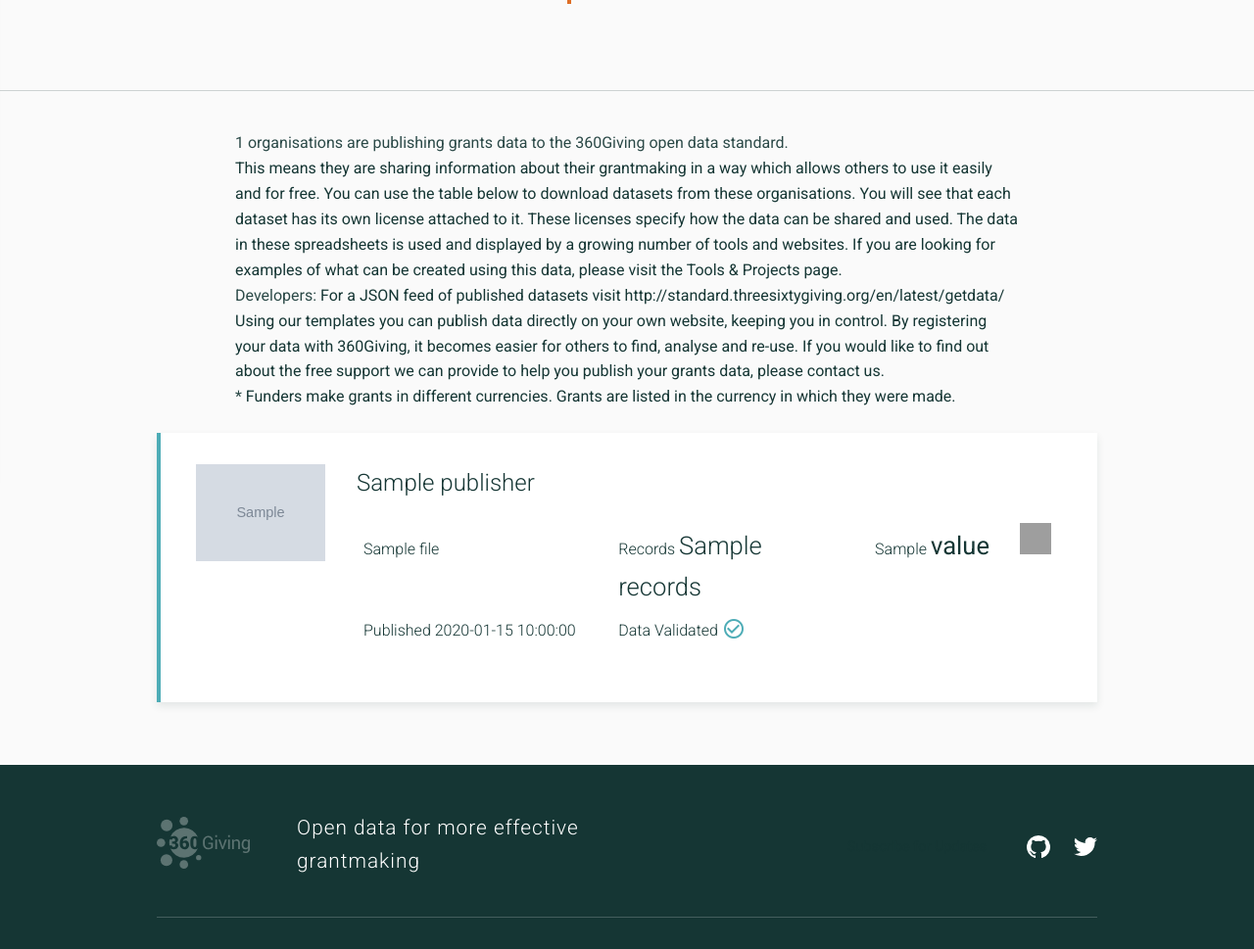
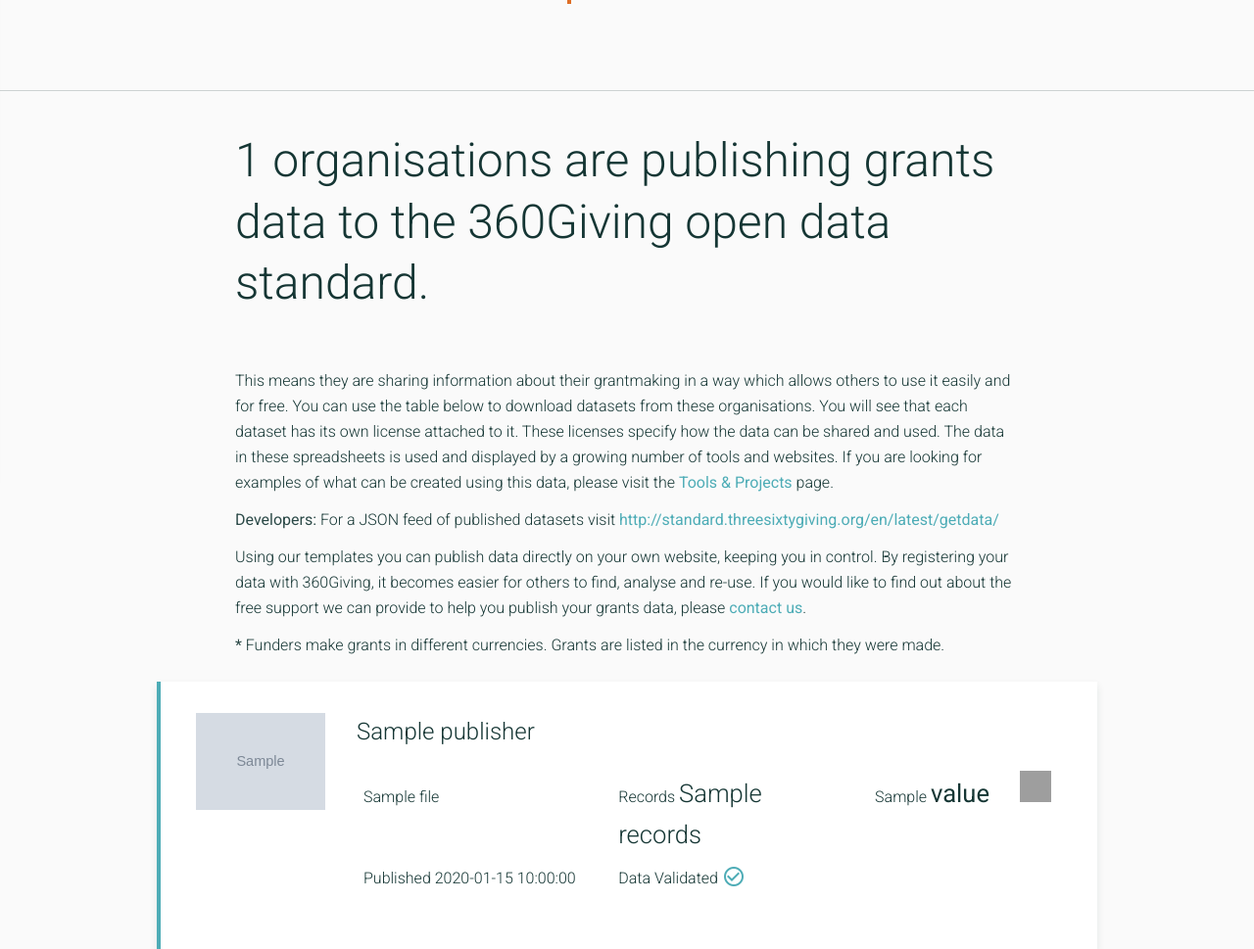
Before and after one commit to ThreeSixtyGiving/registry-classic, a Flask app: template registry/templates/registry.html in a window 1280 px wide. Shown: the part 301-1270 px from the top of the page at 98% size. Run offline with Flask 2, Linux system fonts and the light colour scheme; the template is opened without the code that fills it: most values are stand-ins (such as "Sample title", 1, 10 or a date in 2020); grey boxes marked "Sample" are stand-in pictures; some libraries are stand-ins or nearby versions; grey boxes are pictures that could not be loaded.

Commit message:
styling of registry blurb

```diff
--- a/registry/templates/registry.html
+++ b/registry/templates/registry.html
@@ -3,11 +3,11 @@
 
 <article class="prose-section__main">
     <div class="prose">
+      <section class="prose__section prose__intro">
+        <h1 class="h1">{{ num_of_publishers }} organisations are publishing grants data to the 360Giving open data standard.</h1>
+      </section>
         <section class="prose__section">
-          <p>
-            <strong>{{ num_of_publishers }} organisations are publishing grants data to the 360Giving open data standard.</strong>
-          </p>
-          <p>
+          <p class="p">
             This means they are sharing information about their grantmaking in a way which allows others to
             use it easily and for free. You can use the table below to download datasets from these organisations.
             You will see that each dataset has its own license attached to it. These licenses specify how the data
@@ -16,18 +16,18 @@
             please visit the <a href="http://www.threesixtygiving.org/data/find-data/" target="_blank">Tools &amp; Projects</a>
             page.
           </p>
-          <p class="devs-info">
+          <p class="p devs-info">
             <strong>Developers:</strong> For a JSON feed of published datasets visit
             <a href="http://standard.threesixtygiving.org/en/latest/getdata/" target="_blank">
               http://standard.threesixtygiving.org/en/latest/getdata/</a>
           </p>
-          <p>
+          <p class="p">
             Using our templates you can publish data directly on your own website, keeping you in control.
             By registering your data with 360Giving, it becomes easier for others to find, analyse and re-use.
             If you would like to find out about the free support we can provide to help you publish your grants data,
             please <a href="http://www.threesixtygiving.org/contact/" target="_blank">contact us</a>.
           </p>
-          <p class="p_smaller_font_size">
+          <p class="p p_smaller_font_size">
             <strong><sub>*</sub></strong>
             Funders make grants in different currencies. Grants are listed in the currency in which they were made.
           </p>
```
